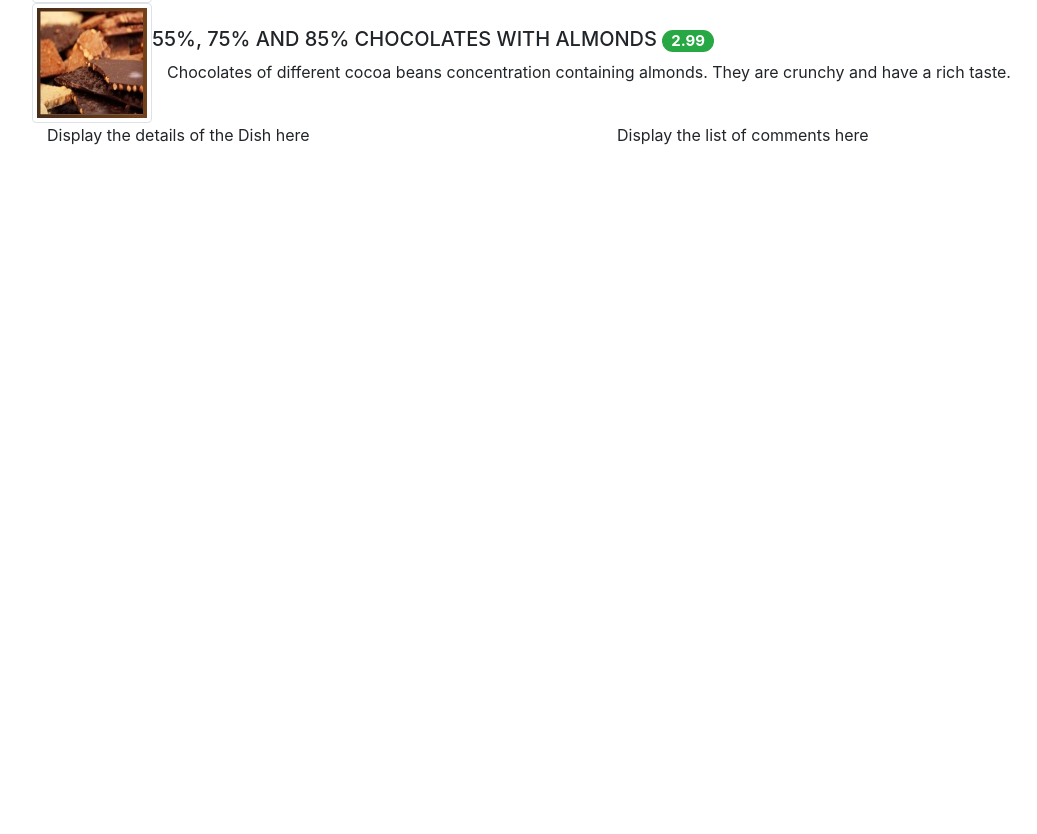
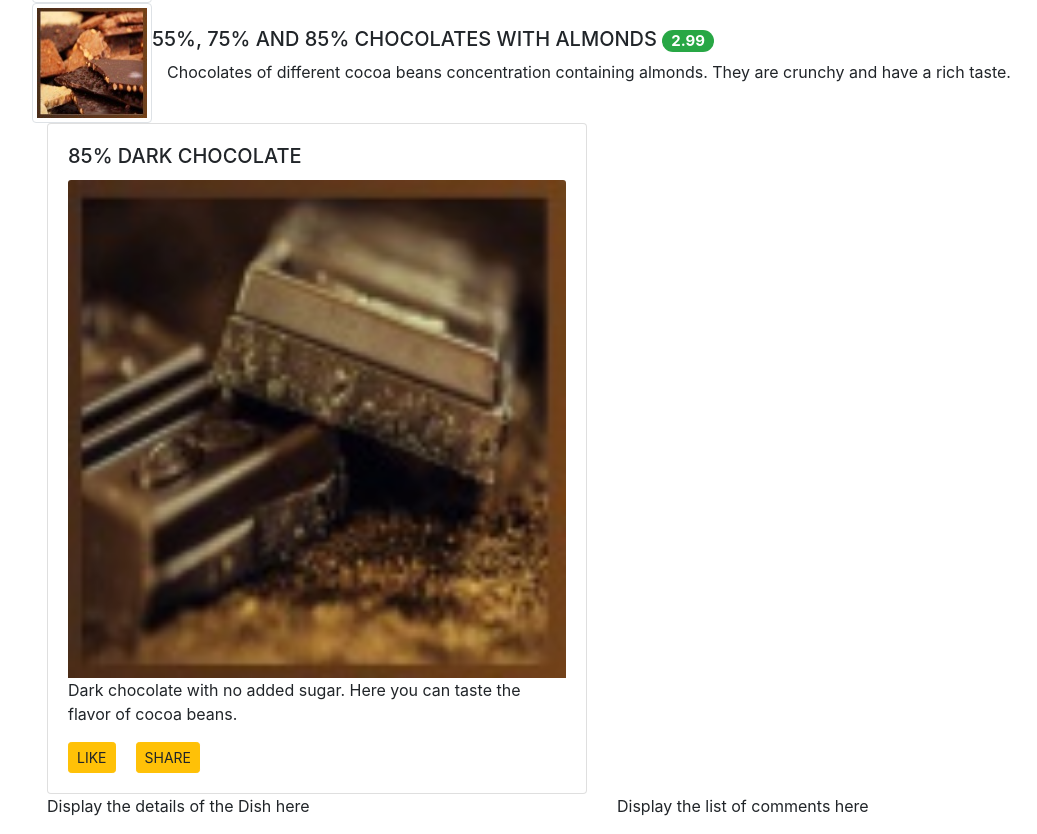
Before and after one commit to sena-tan/angularChocoSena, an Angular app: page / in a window 1280 px wide. Shown: the part 720-1554 px from the top of the page, without its empty margins (38-1075 px from the left). Before the commit the page ends 883 px from the top, so only its background shows below. Built offline with nearby package versions, Linux system fonts and the light colour scheme.

Commit message:
components part2

```diff
--- a/src/app/dishdetail/dishdetail.component.ts
+++ b/src/app/dishdetail/dishdetail.component.ts
@@ -1,4 +1,39 @@
 import { Component, OnInit } from '@angular/core';
+
+const DISH = {
+  name: '85% Dark Chocolate',
+  image: '/assets/images/dark85.jpg',
+  category: 'darks',
+  label: 'Hot',
+  price: '4.99',
+  description: 'Dark chocolate with no added sugar. Here you can taste the flavor of cocoa beans.',
+  comments: [
+    {
+      rating: 4,
+      comment: 'I prefer sweet chocolates',
+      author: 'John Smith',
+      date: '2012-10-16T17:57:28.556094Z'
+    },
+    {
+      rating: 5,
+      comment: 'The absolute chocolate!',
+      author: 'Anna Dark',
+      date: '2018-03-03T18:25:09.829Z'
+    },
+    {
+      rating: 5,
+      comment: 'Authentic chocolate!',
+      author: 'Alice Coper',
+      date: '2018-03-03T18:30:55.933Z'
+    },
+    {
+      rating: 4,
+      comment: 'Real chocolate!',
+      author: 'Natassa ReZum',
+      date: '2018-03-03T18:59:47.274Z'
+    },
+  ]
+};
 
 @Component({
   selector: 'app-dishdetail',
@@ -6,6 +41,7 @@
   styleUrls: ['./dishdetail.component.css']
 })
 export class DishdetailComponent implements OnInit {
+  dish = DISH;
 
   constructor() { }
 
--- a/src/app/menu/menu.component.html
+++ b/src/app/menu/menu.component.html
@@ -20,4 +20,18 @@
             </div>
         </div>
     </div>
+    <div class="row" *ngIf="selectedDish">
+        <div class="col-12 col-sm-6">
+          <div class="card" >
+            <div class="card-body">
+              <h5 class="card-title">{{selectedDish.name | uppercase}}</h5>
+              <img class="card-img-top" src={{selectedDish.image}} alt={{selectedDish.name}}>
+              <p class="card-text">{{selectedDish.description}}</p>
+              <a href="#" class="card-link btn btn-warning btn-sm">LIKE</a>
+              <a href="#" class="card-link btn btn-warning btn-sm">SHARE</a>
+            </div>
+          </div>
+        </div>
+      </div>
+
 </div>
--- a/src/app/menu/menu.component.ts
+++ b/src/app/menu/menu.component.ts
@@ -1,14 +1,7 @@
 import { Component, OnInit } from '@angular/core';
 import { Dish } from '../shared/dish';
 
-@Component({
-  selector: 'app-menu',
-  templateUrl: './menu.component.html',
-  styleUrls: ['./menu.component.css']
-})
-export class MenuComponent implements OnInit {
-
-  dishes: Dish[] = [
+const DISHES: Dish[] = [
   {
     name: '85% Dark Chocolate',
     image: '/assets/images/dark85.jpg',
@@ -43,6 +36,16 @@
   }
 ];
 
+@Component({
+  selector: 'app-menu',
+  templateUrl: './menu.component.html',
+  styleUrls: ['./menu.component.css']
+})
+export class MenuComponent implements OnInit {
+  dishes = DISHES;
+  selectedDish = DISHES[0];
+
+
   constructor() { }
 
   ngOnInit(): void {
```
Lines whose indentation alone changed are shown as unchanged.
